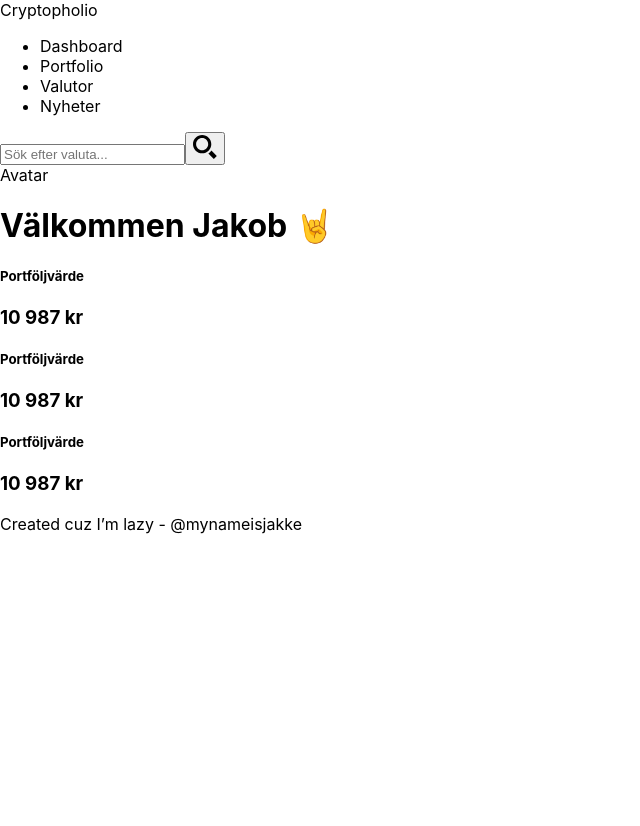
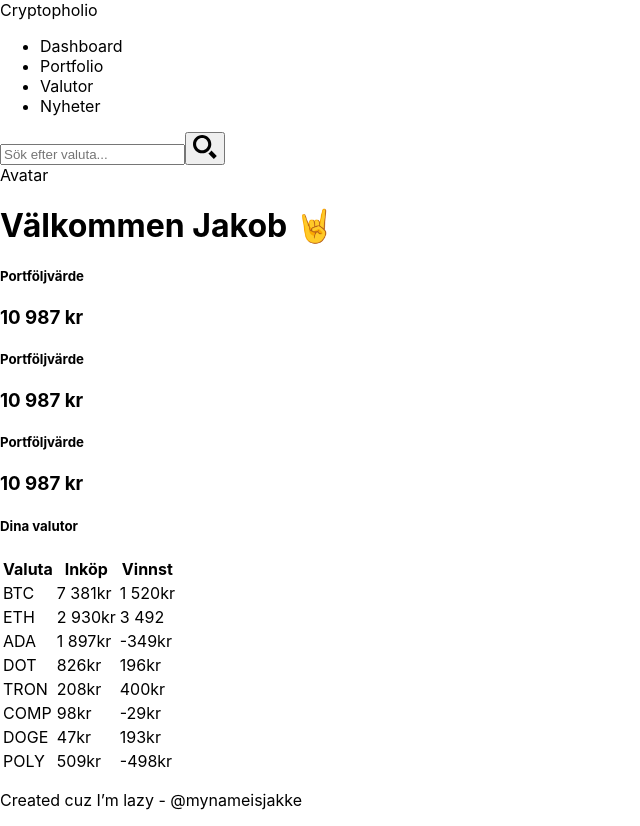
Before and after one commit to mynameisjakke/cryptopholio, a Next.js app: page / in a window 1280 px wide. Shown: the whole page, without its empty margins (0-640 px from the left). Before the commit the page ends 800 px from the top, so only its background shows below. Built offline with nearby package versions, Linux system fonts and the light colour scheme.

Commit message:
Changed classNames on card.js and created coinlist component

```diff
--- a/components/card.js
+++ b/components/card.js
@@ -1,7 +1,7 @@
 export default function Card(params) {
   return (
-   <div className="card">
-     <div className="cart-title">
+   <div className="card card-sm">
+     <div className="cart-title card-title-center">
        <h5>Portföljvärde</h5>
      </div>
      <div className="card-data">
--- /dev/null
+++ b/components/coinList.js
@@ -0,0 +1,58 @@
+export default function CoinList(params) {
+  return(
+    <div className="card card-sm card-list">
+      <div className="card-title card-title-left">
+        <h5>Dina valutor</h5>
+      </div>
+      <div className="card-data">
+        <table>
+          <tr>
+            <th>Valuta</th>
+            <th>Inköp</th>
+            <th>Vinnst</th>
+          </tr>
+          <tr>
+            <td>BTC</td>
+            <td>7 381kr</td>
+            <td>1 520kr</td>
+          </tr>
+          <tr>
+            <td>ETH</td>
+            <td>2 930kr</td>
+            <td>3 492</td>
+          </tr>
+          <tr>
+            <td>ADA</td>
+            <td>1 897kr</td>
+            <td>-349kr</td>
+          </tr>
+          <tr>
+            <td>DOT</td>
+            <td>826kr</td>
+            <td>196kr</td>
+          </tr>
+          <tr>
+            <td>TRON</td>
+            <td>208kr</td>
+            <td>400kr</td>
+          </tr>
+          <tr>
+            <td>COMP</td>
+            <td>98kr</td>
+            <td>-29kr</td>
+          </tr>
+          <tr>
+            <td>DOGE</td>
+            <td>47kr</td>
+            <td>193kr</td>
+          </tr>
+          <tr>
+            <td>POLY</td>
+            <td>509kr</td>
+            <td>-498kr</td>
+          </tr>
+        </table>
+      </div>
+    </div>
+  )
+};
--- a/pages/index.js
+++ b/pages/index.js
@@ -7,6 +7,7 @@ import Navbar from '../components/navbar'
 import Footer from '../components/footer'
 import Card from '../components/card'
 import Title from '../components/title'
+import CoinList from '../components/coinList'
 
 // import styles from '../styles/Home.module.css'
 
@@ -21,6 +22,7 @@ export default function Home() {
       <Card />
       <Card />
       <Card />
+      <CoinList />
       <Footer />
     </Layout>
   )
```
